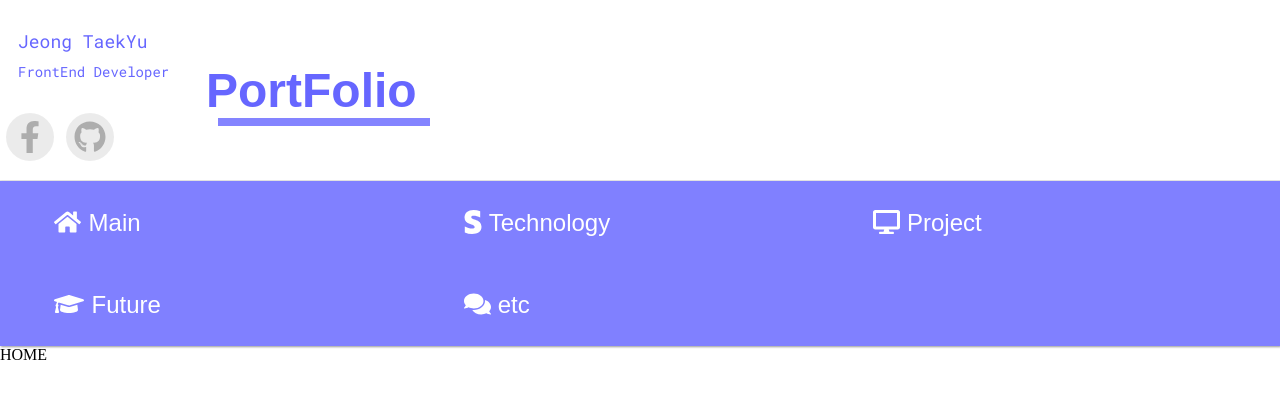
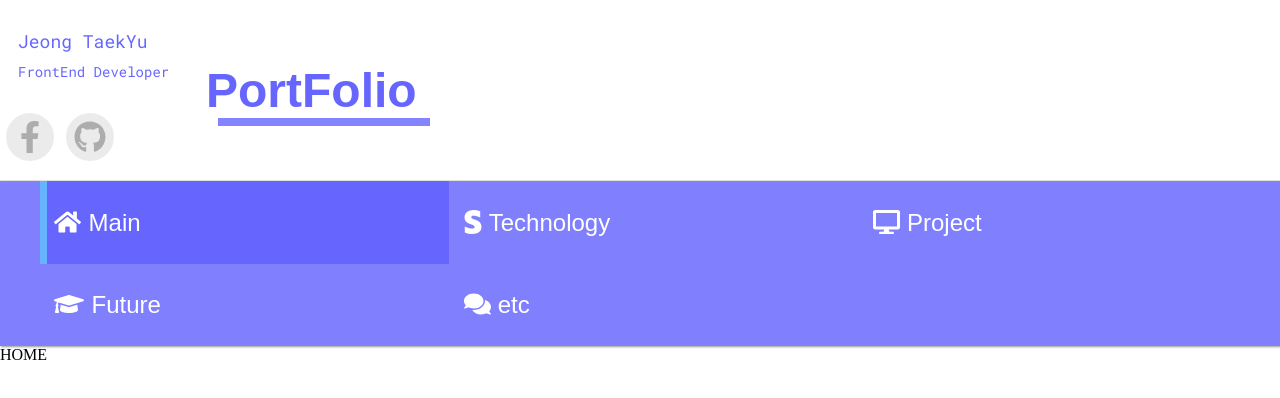
Before and after one commit to wdjty326/wdjty326.github.io, a React app: page / in a window 1280 px wide. Shown: the top 398 px of the page. Built offline with nearby package versions, Linux system fonts and the light colour scheme; a web font is replaced by a local one.

Commit message:
sass 적용 작업 및 메뉴바 선택 디자인 적용

```diff
--- a/src/contrainers/mainContent/frame.jsx
+++ b/src/contrainers/mainContent/frame.jsx
@@ -2,8 +2,6 @@ import React from 'react';
 import { connect } from 'react-redux';
 import { Route } from 'react-router-dom';
 import Page from './page';
-import '../../resources/mainContent/styles/Frame.css';
-
 
 const mapStateToProps = state => state.common;
 
--- a/src/contrainers/mainContent/index.jsx
+++ b/src/contrainers/mainContent/index.jsx
@@ -5,8 +5,8 @@ import { HashRouter as Router } from 'react-router-dom';
 import { getMenuList } from '../../store/actions/commonAction';
 import Menubar from './menubar';
 import Frame from './frame';
-import '../../resources/mainContent/styles/mainContent.css';
-import '../../resources/mainContent/styles/Menubar.css';
+import '../../resources/mainContent/styles/mainContent.scss';
+import '../../resources/mainContent/styles/menubar.scss';
 
 const mapDispatchToProps = (dispatch) => ({
   getMenuList:() => dispatch(getMenuList()),
--- a/src/contrainers/mainContent/menubar/index.jsx
+++ b/src/contrainers/mainContent/menubar/index.jsx
@@ -7,15 +7,32 @@ const mapStateToProps = state => state.common;
 class Menubar extends React.Component {
   constructor(props){
     super(props); // this.props 를 초기화 하기 위함 (React.Component에게 props를 주는 2U)
+    this.state = {
+      activeMenuId: '',
+    };
+
+    this.toggleChangeMenu = this.toggleChangeMenu.bind(this);
+  }
+
+  toggleChangeMenu(menuId) {
+    this.setState({
+      activeMenuId: menuId,
+    })
   }
 
   render() {
     const { menuList } = this.props;
+    const { activeMenuId } = this.state;
     return (
       <div className="MainMenubar">
         <ul>
           {
-            menuList.map((menuInfo, idx) => <MenuItem key={idx} {...menuInfo} />)
+            menuList.map((menuInfo, idx) => <MenuItem
+              key={idx}
+              {...menuInfo}
+              active={!(activeMenuId) && menuInfo.active || (activeMenuId === menuInfo.id)}
+              toggleChangeMenu={this.toggleChangeMenu}
+              />)
           }
         </ul>
       </div>
--- a/src/contrainers/mainContent/menubar/menuItem.jsx
+++ b/src/contrainers/mainContent/menubar/menuItem.jsx
@@ -6,9 +6,12 @@ import { FontAwesomeIcon } from '@fortawesome/react-fontawesome';
 
 class MenuItem extends React.Component {
   render() {
-    const { icon, text, link, exact } = this.props;
+    const { id, icon, text, link, exact, active, toggleChangeMenu } = this.props;
     return (
-      <li className="MenuItem">
+      <li
+        className={`MenuItem${(active) ? ' active' : ''}`}
+        onClick={() => toggleChangeMenu(id)}
+      >
         <NavLink exact={(exact)} to={link}>
           <FontAwesomeIcon icon={icon} />
           <span>
--- a/src/resources/mainContent/styles/mainContent.css
+++ /dev/null
@@ -1,6 +0,0 @@
-.MainContent {
-  position: relative;
-  width: 100%;
-  height: calc(100% - 215px);
-  margin: 0 auto;
-}
--- a/src/resources/mainContent/styles/Frame.css
+++ b/src/resources/mainContent/styles/mainContent.scss
@@ -1,3 +1,10 @@
+.MainContent {
+  position: relative;
+  width: 100%;
+  height: calc(100% - 215px);
+  margin: 0 auto;
+}
+
 .frame {
   position: absolute;
   top: 0;
--- a/src/resources/mainContent/styles/Menubar.css
+++ b/src/resources/mainContent/styles/menubar.scss
@@ -15,11 +15,12 @@
   line-height: 1em;
   color: #fff;
   transition: background-color .2s linear;
-}
-.MenuItem:hover, .MenuItem.active {
+
+  &:hover, &.active {
     background-color: #6666ff;
   }
-.MenuItem.active::before {
+
+  &.active::before, &:hover::before {
     content: '\00a0';
     position: absolute;
     width: .3em;
@@ -28,16 +29,19 @@
     left: 0;
     background-color: #66b3ff;
   }
-.MenuItem > a {
+
+  a {
     padding: 1.2em .6em;
     display: block;
     text-decoration: none;
     font-family: 'Sunflower', sans-serif;
     color: #ffffff;
     cursor: pointer;
+
+    svg {
+      margin-right: .3em
     }
-.MenuItem > a > svg {
-  margin-right: .3em
+  }
 }
 @media screen and (max-width:1280px), (max-height:800px) {
   .MainMenubar {
--- a/src/store/json/menu.json
+++ b/src/store/json/menu.json
@@ -4,7 +4,8 @@
     "icon": "home",
     "text": "Main",
     "link": "/",
-    "exact": true
+    "exact": true,
+    "active": true
   }, {
     "id": "Technology",
     "icon": ["fab", "stripe-s"],
--- a/webpack.config.js
+++ b/webpack.config.js
@@ -37,9 +37,9 @@ module.exports = (env, options) => {
                     use: 'babel-loader'
                 },
                 {
-                    test: /\.(css)$/,
+                    test: /\.(css|scss)$/,
                     // exclude: /node_modules/,
-                    use: [ miniCssExtractPlugin.loader, 'css-loader' ]
+                    use: [ miniCssExtractPlugin.loader, 'css-loader', 'sass-loader' ]
                 },
                 {
                     test: /\.(ico)$/,
```
Also changed, not shown: 1 other file (tests, documents, lock files or other folders). Lines whose indentation alone changed are shown as unchanged.
